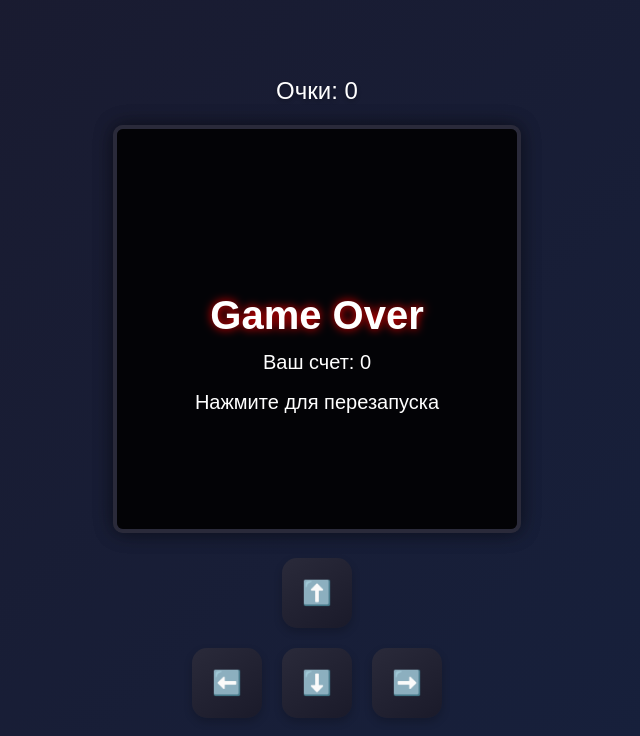
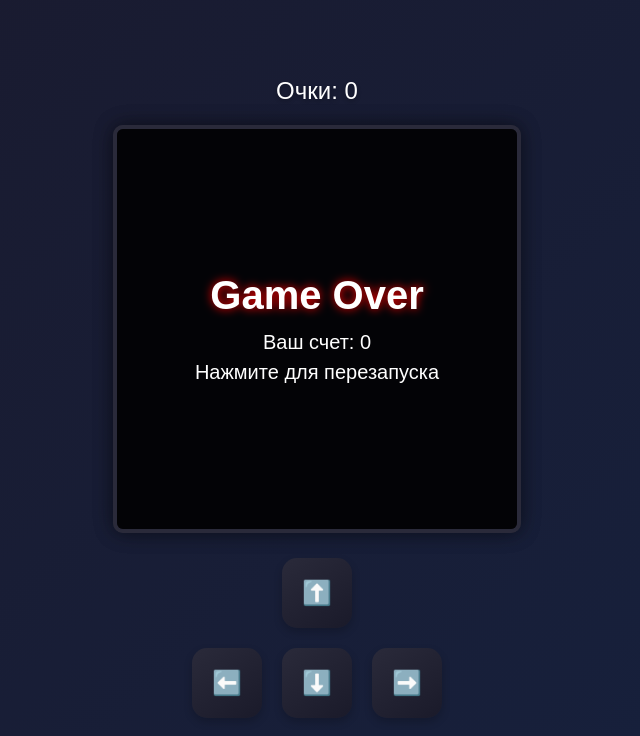
Before and after one commit to fru1t228/snake-game, a plain HTML site: page index.html in a window 1280 px wide. Shown: the whole page, without its empty margins (323-963 px from the left). Drawn offline with Linux system fonts and the light colour scheme.

Commit message:
Обновлени дизайна черезв Cursora 6

```diff
--- a/script.js
+++ b/script.js
@@ -2,43 +2,22 @@ const canvas = document.getElementById("game");
 const ctx = canvas.getContext("2d");
 const scoreElement = document.getElementById("score");
 
-// Адаптивный размер canvas для мобильных устройств
-function resizeCanvas() {
-  const maxWidth = window.innerWidth - 40; // Оставляем отступы по 20px с каждой стороны
-  const maxHeight = window.innerHeight - 200; // Оставляем место для кнопок и счета
-
-  const size = Math.min(maxWidth, maxHeight, 400);
-  const boxSize = Math.floor(size / 20) * 20; // Округляем до размера, кратного 20
-
-  canvas.width = boxSize;
-  canvas.height = boxSize;
-  canvas.style.width = boxSize + 'px';
-  canvas.style.height = boxSize + 'px';
-
-  overlayCanvas.width = boxSize;
-  overlayCanvas.height = boxSize;
-  overlayCanvas.style.width = boxSize + 'px';
-  overlayCanvas.style.height = boxSize + 'px';
-
-  // Обновляем позицию overlay
-  overlayCanvas.style.top = canvas.offsetTop + 'px';
-  overlayCanvas.style.left = canvas.offsetLeft + 'px';
-
-  return boxSize / 20; // Возвращаем новый размер ячейки
-}
-
 // Создаем overlay canvas для Game Over экрана
 const overlayCanvas = document.createElement('canvas');
+overlayCanvas.width = 400;
+overlayCanvas.height = 400;
 overlayCanvas.style.position = 'absolute';
+overlayCanvas.style.top = canvas.offsetTop + 'px';
+overlayCanvas.style.left = canvas.offsetLeft + 'px';
 overlayCanvas.style.pointerEvents = 'none';
 document.getElementById('game-container').appendChild(overlayCanvas);
 const overlayCtx = overlayCanvas.getContext("2d");
 
-let box = resizeCanvas(); // Инициализируем размер ячейки
+const box = 20;
 let snake = [{ x: 10 * box, y: 10 * box }];
 let food = {
-  x: Math.floor(Math.random() * (canvas.width/box)) * box,
-  y: Math.floor(Math.random() * (canvas.height/box)) * box
+  x: Math.floor(Math.random() * 20) * box,
+  y: Math.floor(Math.random() * 20) * box
 };
 let dx = box, dy = 0;
 let gameLoop = null;
@@ -47,27 +26,6 @@ let score = 0;
 let foodPulse = 0;
 let lastTime = 0;
 const gameSpeed = 150; // Скорость игры в миллисекундах
-
-// Обработчик изменения размера окна
-window.addEventListener('resize', () => {
-  const newBox = resizeCanvas();
-  // Масштабируем позиции змейки и еды
-  const scale = newBox / box;
-  box = newBox;
-
-  snake = snake.map(segment => ({
-    x: Math.round(segment.x * scale),
-    y: Math.round(segment.y * scale)
-  }));
-
-  food = {
-    x: Math.round(food.x * scale),
-    y: Math.round(food.y * scale)
-  };
-
-  dx = box;
-  dy = 0;
-});
 
 // Цвета для градиента змейки
 const snakeColors = [
@@ -109,23 +67,23 @@ function draw(timestamp) {
   lastTime = timestamp;
 
   // Очищаем canvas
-  ctx.clearRect(0, 0, canvas.width, canvas.height);
+  ctx.clearRect(0, 0, 400, 400);
 
   // Рисуем фон
   ctx.fillStyle = "#0f0f1a";
-  ctx.fillRect(0, 0, canvas.width, canvas.height);
+  ctx.fillRect(0, 0, 400, 400);
 
   // Рисуем сетку
   ctx.strokeStyle = "rgba(255, 255, 255, 0.05)";
   ctx.lineWidth = 1;
-  for (let i = 0; i < canvas.width; i += box) {
+  for (let i = 0; i < 400; i += box) {
     ctx.beginPath();
     ctx.moveTo(i, 0);
-    ctx.lineTo(i, canvas.height);
+    ctx.lineTo(i, 400);
     ctx.stroke();
     ctx.beginPath();
     ctx.moveTo(0, i);
-    ctx.lineTo(canvas.width, i);
+    ctx.lineTo(400, i);
     ctx.stroke();
   }
 
@@ -137,7 +95,7 @@ function draw(timestamp) {
 
     // Добавляем свечение
     ctx.shadowColor = snakeColors[colorIndex];
-    ctx.shadowBlur = 10;
+    ctx.shadowBlur = 5;
     ctx.fillRect(s.x, s.y, box, box);
     ctx.shadowBlur = 0;
   });
@@ -152,7 +110,7 @@ function draw(timestamp) {
 
   // Добавляем свечение для еды
   ctx.shadowColor = "#ff0000";
-  ctx.shadowBlur = 15;
+  ctx.shadowBlur = 10;
   ctx.fill();
   ctx.shadowBlur = 0;
 
@@ -163,16 +121,16 @@ function draw(timestamp) {
     scoreElement.textContent = `Очки: ${score}`;
     // Не удаляем хвост при поедании еды
     food = {
-      x: Math.floor(Math.random() * (canvas.width/box)) * box,
-      y: Math.floor(Math.random() * (canvas.height/box)) * box
+      x: Math.floor(Math.random() * 20) * box,
+      y: Math.floor(Math.random() * 20) * box
     };
   } else {
     snake.pop();
   }
 
   if (
-    head.x < 0 || head.x >= canvas.width ||
-    head.y < 0 || head.y >= canvas.height ||
+    head.x < 0 || head.x >= 400 ||
+    head.y < 0 || head.y >= 400 ||
     snake.some(s => s.x === head.x && s.y === head.y)
   ) {
     showGameOver();
@@ -188,11 +146,11 @@ function showGameOver() {
   clearInterval(gameLoop);
 
   // Очищаем overlay canvas
-  overlayCtx.clearRect(0, 0, canvas.width, canvas.height);
+  overlayCtx.clearRect(0, 0, 400, 400);
 
   // Создаем эффект затемнения на overlay
   overlayCtx.fillStyle = "rgba(0, 0, 0, 0.75)";
-  overlayCtx.fillRect(0, 0, canvas.width, canvas.height);
+  overlayCtx.fillRect(0, 0, 400, 400);
 
   // Рисуем текст Game Over с эффектом свечения на overlay
   overlayCtx.fillStyle = "#fff";
@@ -200,12 +158,12 @@ function showGameOver() {
   overlayCtx.textAlign = "center";
   overlayCtx.shadowColor = "#ff0000";
   overlayCtx.shadowBlur = 10;
-  overlayCtx.fillText("Game Over", canvas.width/2, canvas.height/2);
+  overlayCtx.fillText("Game Over", 200, 180);
   overlayCtx.shadowBlur = 0;
 
   overlayCtx.font = "20px Arial";
-  overlayCtx.fillText(`Ваш счет: ${score}`, canvas.width/2, canvas.height/2 + 40);
-  overlayCtx.fillText("Нажмите для перезапуска", canvas.width/2, canvas.height/2 + 80);
+  overlayCtx.fillText(`Ваш счет: ${score}`, 200, 220);
+  overlayCtx.fillText("Нажмите для перезапуска", 200, 250);
 
   // Включаем обработку кликов на overlay
   overlayCanvas.style.pointerEvents = 'auto';
@@ -216,8 +174,8 @@ function restartGame() {
   isGameOver = false;
   snake = [{ x: 10 * box, y: 10 * box }];
   food = {
-    x: Math.floor(Math.random() * (canvas.width/box)) * box,
-    y: Math.floor(Math.random() * (canvas.height/box)) * box
+    x: Math.floor(Math.random() * 20) * box,
+    y: Math.floor(Math.random() * 20) * box
   };
   dx = box;
   dy = 0;
@@ -226,7 +184,7 @@ function restartGame() {
   lastTime = 0;
 
   // Очищаем overlay
-  overlayCtx.clearRect(0, 0, canvas.width, canvas.height);
+  overlayCtx.clearRect(0, 0, 400, 400);
   overlayCanvas.style.pointerEvents = 'none';
 
   if (gameLoop) {
--- a/style.css
+++ b/style.css
@@ -16,8 +16,6 @@ body {
     display: flex;
     flex-direction: column;
     align-items: center;
-    width: 100%;
-    max-width: 400px;
   }
 
   canvas {
@@ -25,12 +23,10 @@ body {
     border-radius: 10px;
     box-shadow: 0 0 20px rgba(0, 0, 0, 0.3);
     background-color: #0f0f1a;
-    display: block;
+    width: 400px;
+    height: 400px;
     image-rendering: pixelated;
     image-rendering: crisp-edges;
-    width: 100%;
-    height: auto;
-    max-width: 100%;
   }
 
   #controls {
@@ -39,7 +35,6 @@ body {
     flex-direction: column;
     align-items: center;
     gap: 10px;
-    width: 100%;
   }
 
   .row {
```
